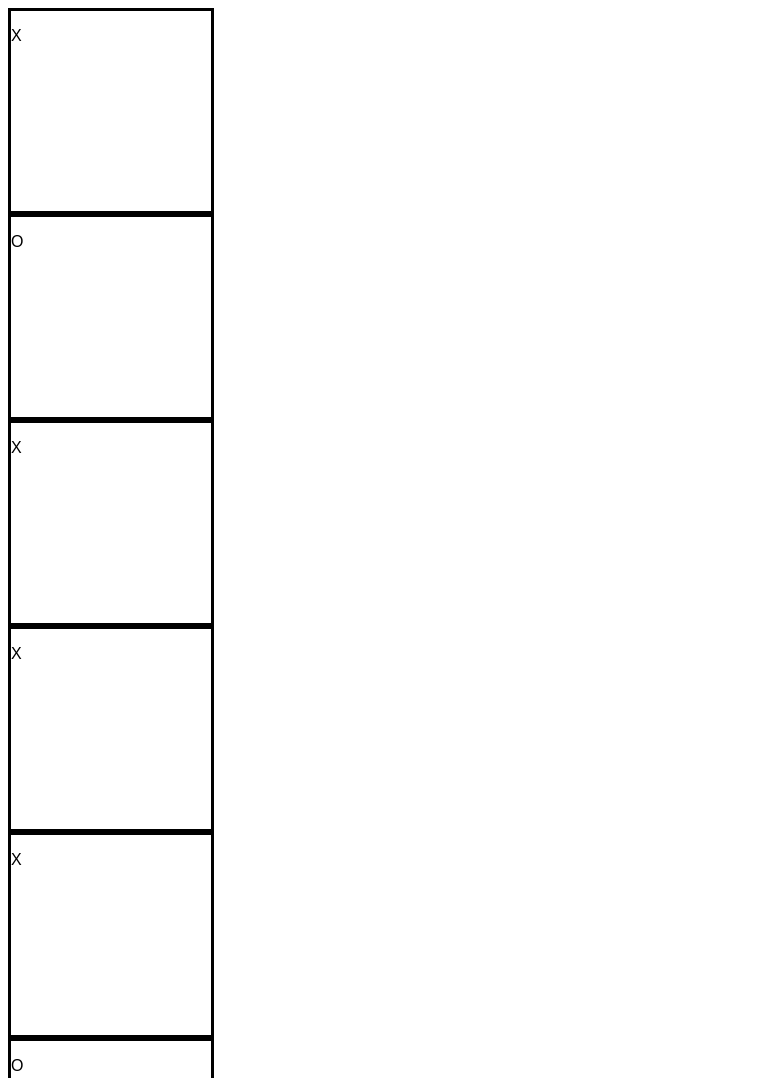
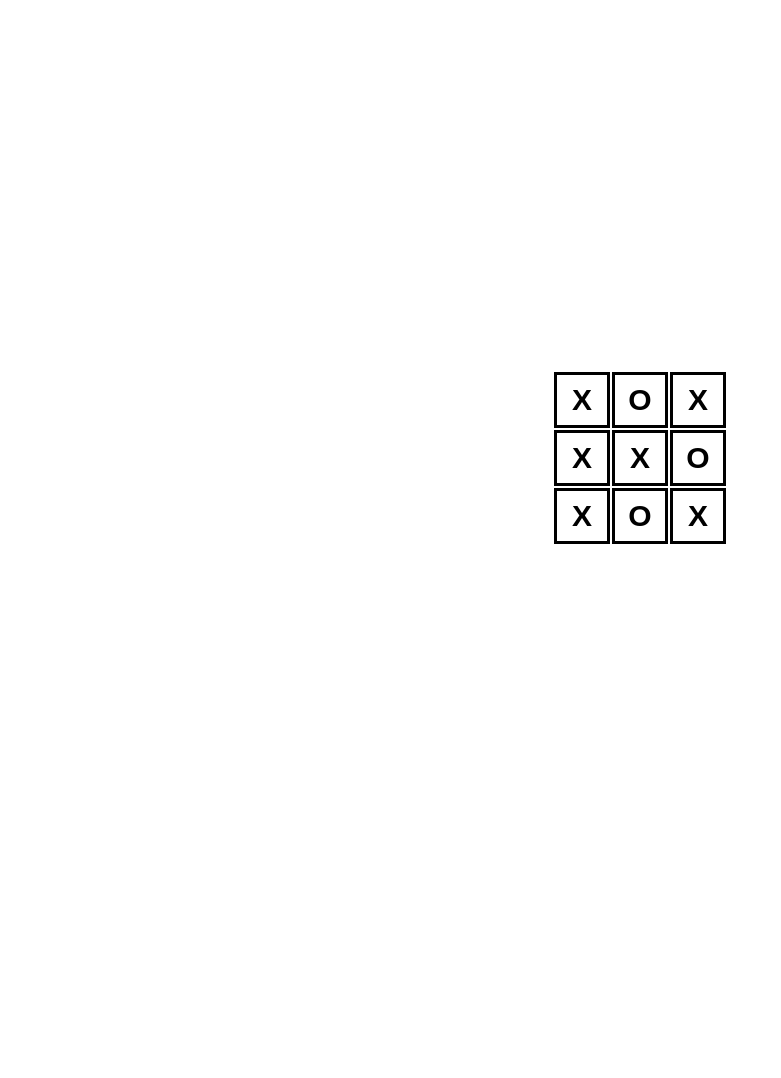
Before and after one commit to sasha-y-lab/tic-tac-toe, a plain HTML site: page index.html in a window 1280 px wide. Shown: the top 1078 px of the page, without its empty margins (0-781 px from the left). After the commit the page ends 816 px from the top, so only its background shows below. Drawn offline with Linux system fonts and the light colour scheme.

Commit message:
Edit js to display board with dummy x and o's

```diff
--- a/scripts/script.js
+++ b/scripts/script.js
@@ -251,7 +251,7 @@ console.log(board[2][2]);
 const markerDiv = document.createElement("div");
 markerDiv.classList.add("marker-div");
 
-const markerItem = document.createElement("p");
+const markerItem = document.createElement("div");
 markerItem.classList.add("marker-item");
 markerItem.textContent = marker;
 
--- a/styles/style.css
+++ b/styles/style.css
@@ -1,24 +1,41 @@
 body {
-
+display: flex;
     height: 100vh;
     font-family: Arial, Helvetica, sans-serif;
+    justify-content: center;
+    align-items: center;
 }
 
 #main-container {
 width: 100vw;
-
+display: flex;
+justify-content: center;
+align-items: center;
 }
 
 #board-container {
-    display: flex;
-    flex-direction: column;
+    padding-top: 100px;
+    display: grid;
+    grid-template-columns: 1fr 1fr 1fr;
+    grid-template-rows: 1fr 1fr 1fr;
+    gap: 2px;
 }
 
 .marker-div {
-
+  display: flex;
     border-width: 3px;
     border-color: black;
     border-style: solid;
-    width: 200px;
-    height: 200px;
+    width: 50px;
+    height: 50px;
+    align-items: center;
+    justify-content: center;
 }
+
+.marker-item {
+
+ font-weight: bold;
+ font-size: 30px;
+
+
+}
```
